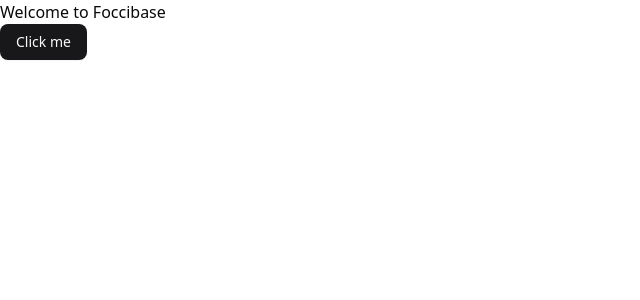
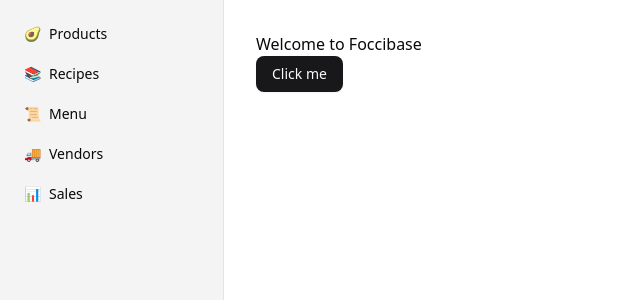
Before and after one commit to AustrisC/foccibase, a Next.js app: page / in a window 1280 px wide. Shown: the top 300 px of the page, without its empty margins (0-640 px from the left). Built offline with nearby package versions, Linux system fonts and the light colour scheme.

Commit message:
Adds left side navigation & theming

```diff
--- a/package.json
+++ b/package.json
@@ -9,12 +9,14 @@
     "lint": "next lint"
   },
   "dependencies": {
+    "@radix-ui/react-hover-card": "^1.1.13",
     "@radix-ui/react-slot": "^1.2.2",
     "@supabase/supabase-js": "^2.49.4",
     "class-variance-authority": "^0.7.1",
     "clsx": "^2.1.1",
     "lucide-react": "^0.508.0",
     "next": "15.3.2",
+    "next-themes": "^0.4.6",
     "react": "^19.0.0",
     "react-dom": "^19.0.0",
     "tailwind-merge": "^3.2.0"
--- a/src/app/layout.tsx
+++ b/src/app/layout.tsx
@@ -1,6 +1,9 @@
 import "@/styles/globals.css"
 
 import type { Metadata } from "next"
+
+import { ThemeProvider } from "@/components/theme-provider"
+import { Button } from "@/components/ui/button"
 
 export const metadata: Metadata = {
   title: "Foccibase",
@@ -13,8 +16,65 @@ export default function RootLayout({
   children: React.ReactNode
 }>) {
   return (
-    <html lang="en">
-      <body>{children}</body>
+    <html lang="en" suppressHydrationWarning>
+      <body>
+        <ThemeProvider
+          attribute="class"
+          defaultTheme="system"
+          enableSystem
+          disableTransitionOnChange
+        >
+          <div className="bg-background text-foreground min-h-screen">
+            <div className="flex flex-row h-screen">
+              <aside className="w-56 bg-muted border-r border-border flex flex-col py-4 px-2">
+                <nav className="flex flex-col gap-1">
+                  <Button asChild variant="ghost" className="justify-start">
+                    <a href="#">
+                      <span role="img" aria-label="products">
+                        🥑
+                      </span>{" "}
+                      Products
+                    </a>
+                  </Button>
+                  <Button asChild variant="ghost" className="justify-start">
+                    <a href="#">
+                      <span role="img" aria-label="recipes">
+                        📚
+                      </span>{" "}
+                      Recipes
+                    </a>
+                  </Button>
+                  <Button asChild variant="ghost" className="justify-start">
+                    <a href="#">
+                      <span role="img" aria-label="recipes">
+                        📜
+                      </span>{" "}
+                      Menu
+                    </a>
+                  </Button>
+                  <Button asChild variant="ghost" className="justify-start">
+                    <a href="#">
+                      <span role="img" aria-label="recipes">
+                        🚚
+                      </span>{" "}
+                      Vendors
+                    </a>
+                  </Button>
+                  <Button asChild variant="ghost" className="justify-start">
+                    <a href="#">
+                      <span role="img" aria-label="recipes">
+                        📊
+                      </span>{" "}
+                      Sales
+                    </a>
+                  </Button>
+                </nav>
+              </aside>
+              <main className="flex-1 p-8 overflow-auto">{children}</main>
+            </div>
+          </div>
+        </ThemeProvider>
+      </body>
     </html>
   )
 }
--- /dev/null
+++ b/src/components/theme-provider.tsx
@@ -0,0 +1,11 @@
+"use client"
+
+import { ThemeProvider as NextThemesProvider } from "next-themes"
+import * as React from "react"
+
+export function ThemeProvider({
+  children,
+  ...props
+}: React.ComponentProps<typeof NextThemesProvider>) {
+  return <NextThemesProvider {...props}>{children}</NextThemesProvider>
+}
--- a/src/components/ui/button.tsx
+++ b/src/components/ui/button.tsx
@@ -18,7 +18,7 @@ const buttonVariants = cva(
         secondary:
           "bg-secondary text-secondary-foreground shadow-xs hover:bg-secondary/80",
         ghost:
-          "hover:bg-accent hover:text-accent-foreground dark:hover:bg-accent/50",
+          "hover:bg-accent hover:text-accent-foreground dark:hover:bg-primary/10",
         link: "text-primary underline-offset-4 hover:underline",
       },
       size: {
```
Also changed, not shown: 1 other file (tests, documents, lock files or other folders).
